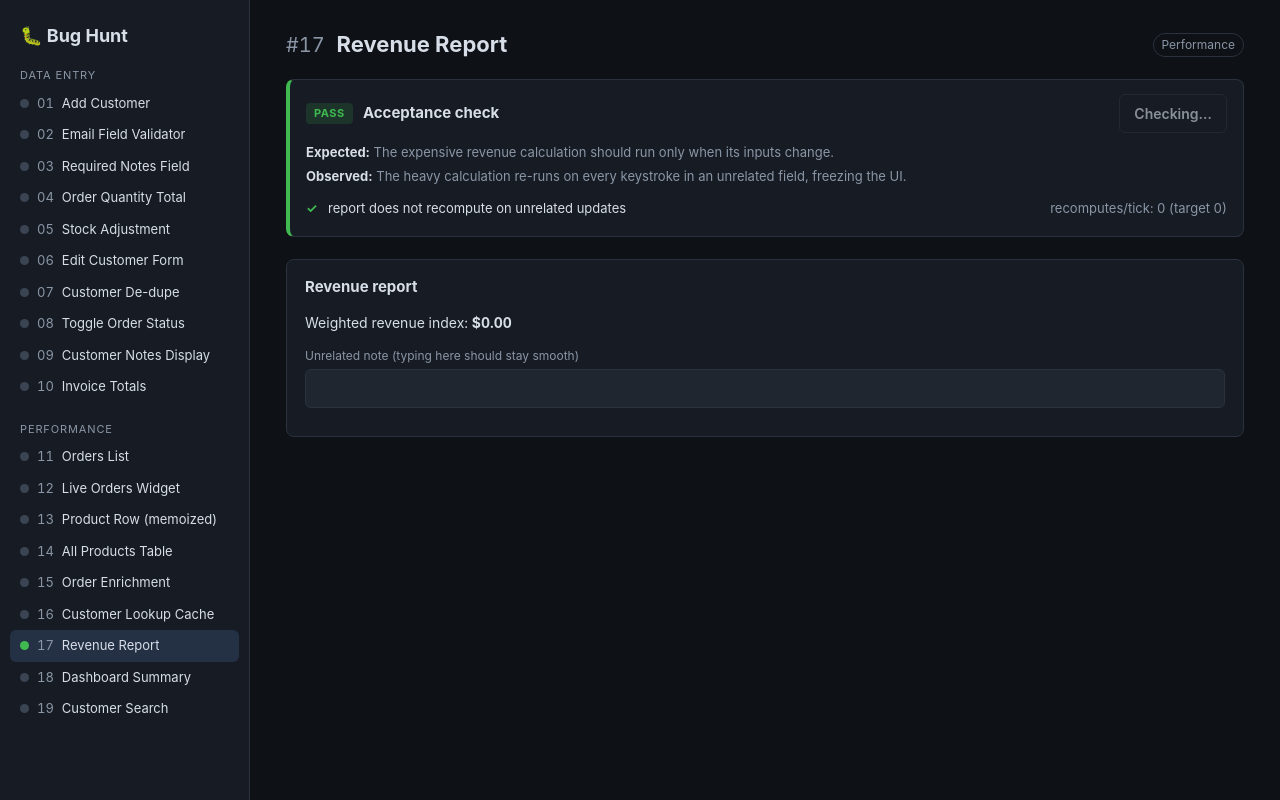
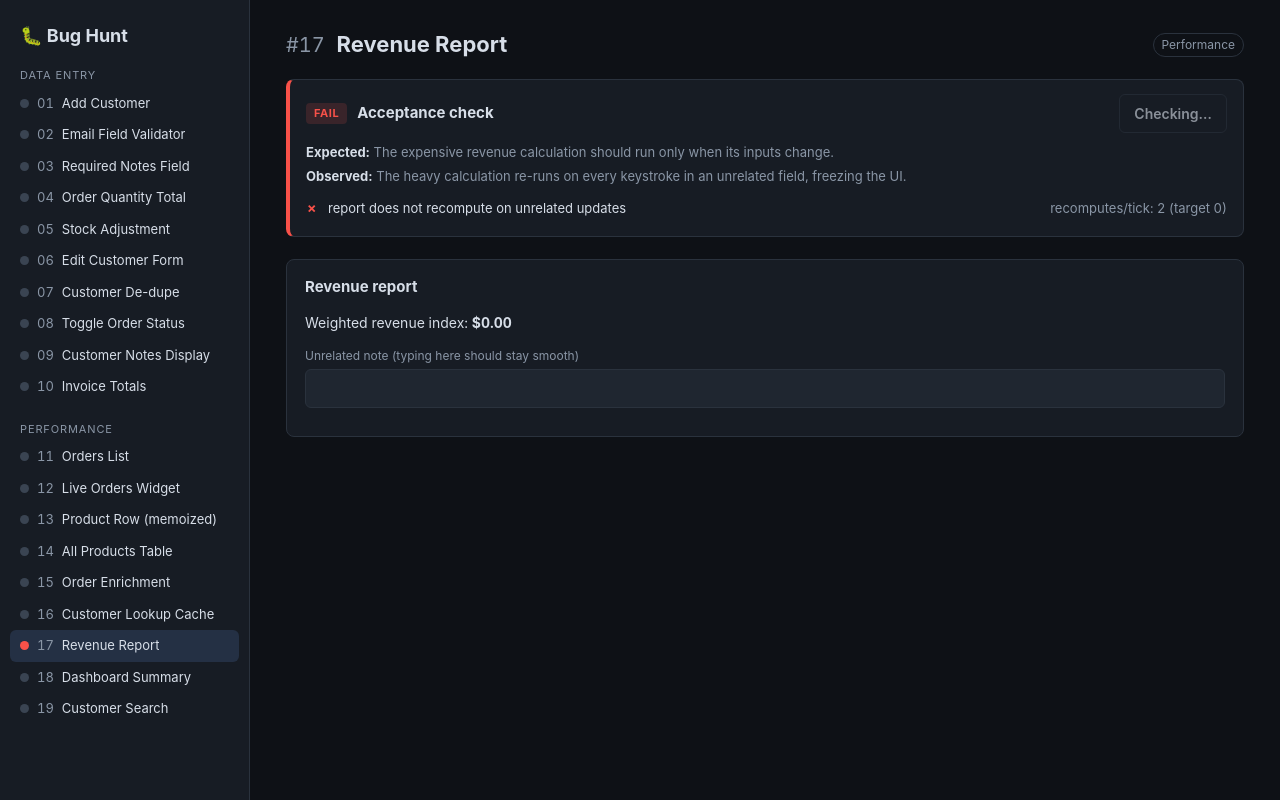
Before and after one commit to SethMcN/bug-hunt, a React (Vite) app: page /c17 in a window 1280 px wide. Built offline with nearby package versions, Linux system fonts and the light colour scheme; no server answers.

Commit message:
challenge 17: Revenue Report

```diff
--- a/src/pages/C17RevenueReport.tsx
+++ b/src/pages/C17RevenueReport.tsx
@@ -1,4 +1,4 @@
-import { useEffect, useMemo, useState } from "react";
+import { useEffect, useState } from "react";
 import { challengeById } from "../challenges.ts";
 import { AcceptancePanel, type CheckRow } from "../shared/AcceptancePanel.tsx";
 import { PageHeader, Card, Field } from "../shared/ui.tsx";
@@ -54,7 +54,7 @@ export function C17RevenueReport() {
     return () => clearInterval(t);
   }, []);
 
-  const report = useMemo(() => computeReport(products), [products]);
+  const report = computeReport(products);
 
   return (
     <div>
```
